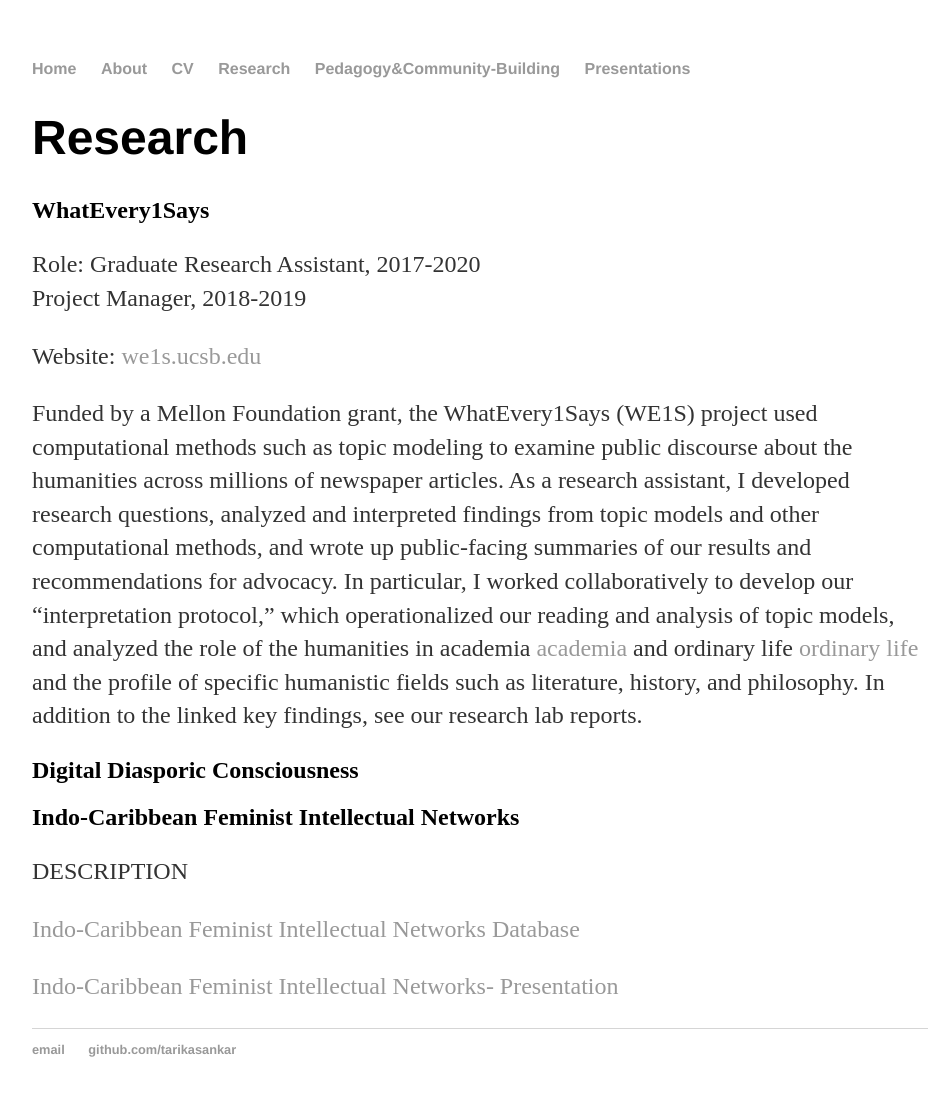
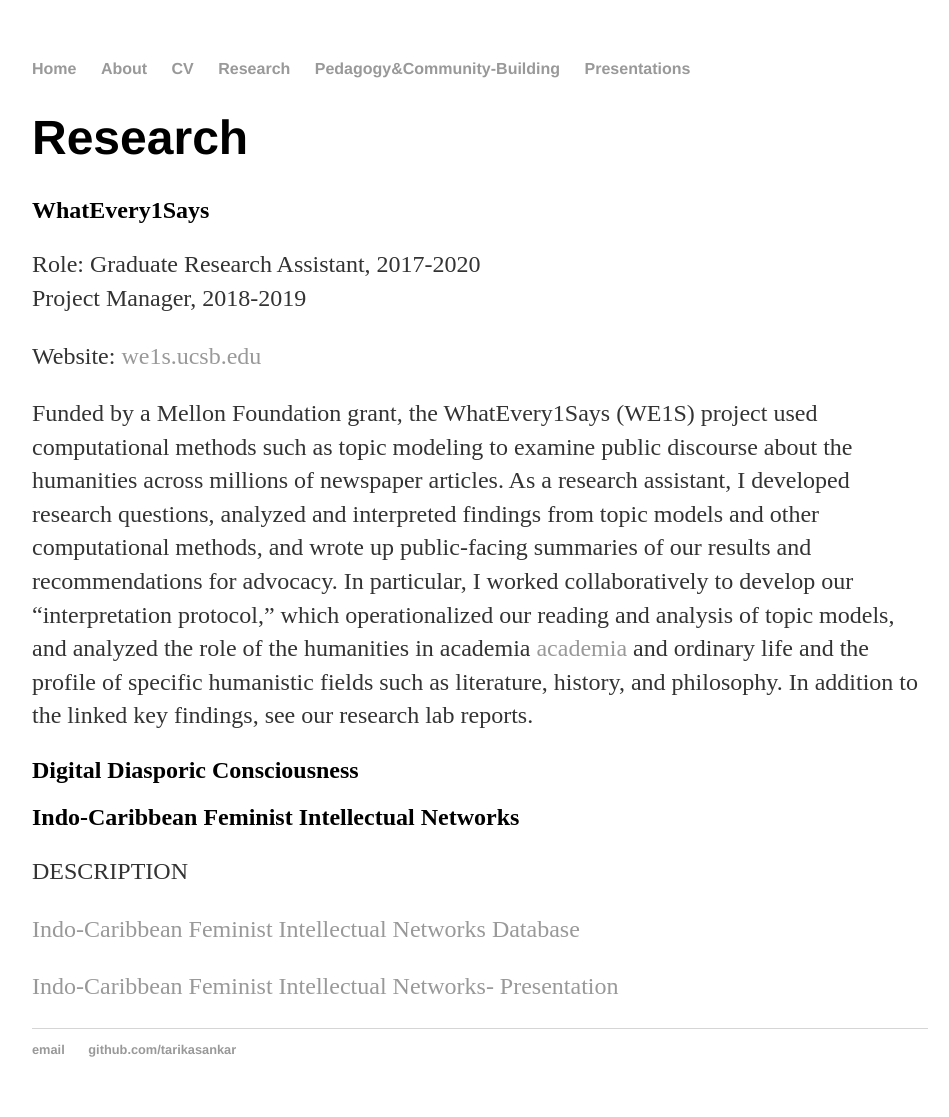
Before and after one commit to tarikasankar/tarikasankar.github.io, a Jekyll site: the page built from research/index.html, in a window 1280 px wide. Shown: the whole page, without its empty margins (160-1109 px from the left). Built offline with Jekyll 4.4.1, drawn with Linux system fonts in a browser that asks for light colours.

Commit message:
Update index.html
trying to fix links

```diff
--- a/research/index.html
+++ b/research/index.html
@@ -10,8 +10,7 @@
 	<p> Website: <a href="https://www.we1s.ucsb.edu/">we1s.ucsb.edu</a>
 	<p> Funded by a Mellon Foundation grant, the WhatEvery1Says (WE1S) project used computational methods such as topic modeling to examine public discourse about	 	the humanities across millions of newspaper articles. As a research assistant, I developed research questions,
 	analyzed and interpreted findings from topic models and other computational methods, and
-	wrote up public-facing summaries of our results and recommendations for advocacy. In particular, I worked collaboratively to develop our “interpretation 		protocol,” which operationalized our reading and analysis of topic models, and analyzed the role of the humanities in academia
-		<a href="https://we1s.ucsb.edu/wp-content/uploads/KF-5-2.pdf/">academia</a> and ordinary life <a href="https://we1s.ucsb.edu/wp-content/uploads/KF-5-3.pdf/">ordinary life</a> and the profile of specific humanistic fields such as literature, history, and philosophy. In addition to the linked key findings, see our research lab reports.
+	wrote up public-facing summaries of our results and recommendations for advocacy. In particular, I worked collaboratively to develop our “interpretation 		protocol,” which operationalized our reading and analysis of topic models, and analyzed the role of the humanities in academia <a href="https://we1s.ucsb.edu/wp-content/uploads/KF-5-2.pdf">academia</a> and ordinary life and the profile of specific humanistic fields such as literature, history, and philosophy. In addition to the linked key findings, see our research lab reports.
 
 	<h2>Digital Diasporic Consciousness</h2>
 
```
